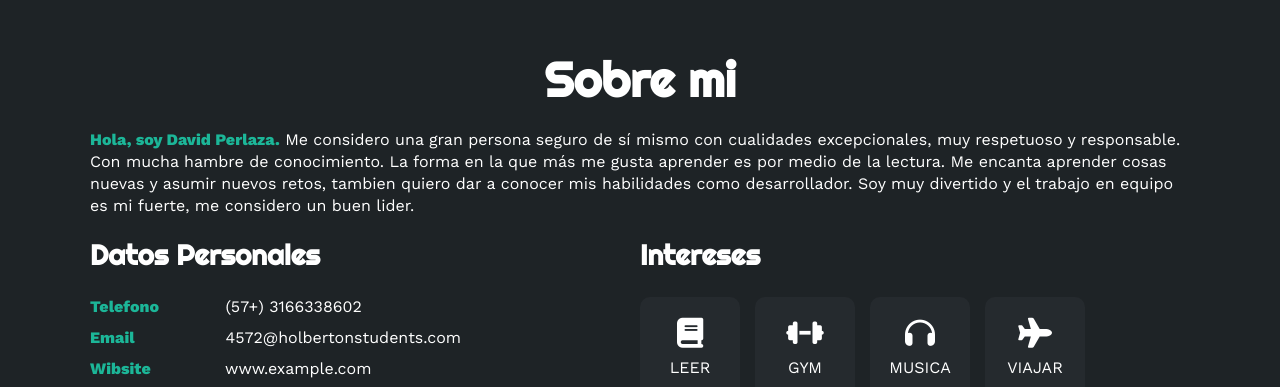
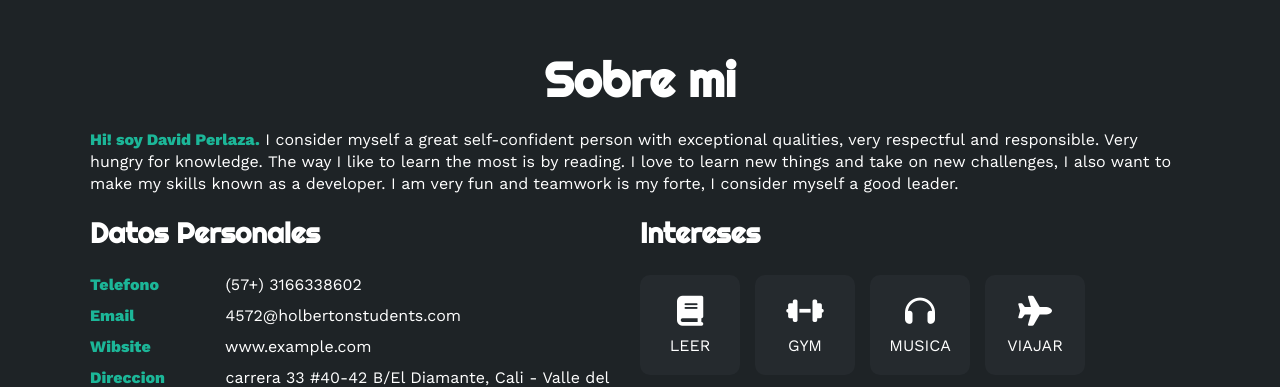
Before and after one commit to davidperlaza14/David-Stiven-Perlaza-Valencia-CV, a plain HTML site: page index.html in a window 1280 px wide. Shown: the part 820-1207 px from the top of the page. Drawn offline with nearby package versions, Linux system fonts and the light colour scheme.

Commit message:
index.html

```diff
--- a/index.html
+++ b/index.html
@@ -53,7 +53,8 @@
     <section id="sobremi" class="sobremi">
         <div class="contenido-seccion">
             <h2>Sobre mi</h2>
-            <p><span>Hola, soy David Perlaza.</span> Me considero una gran persona seguro de sí mismo con cualidades excepcionales, muy respetuoso y responsable. Con  mucha hambre de conocimiento. La forma en la que más me gusta aprender es por medio de la lectura. Me encanta aprender cosas nuevas y asumir nuevos retos, tambien quiero dar a conocer mis habilidades como desarrollador. Soy muy divertido y el trabajo en equipo es mi fuerte, me considero un buen lider.</p>
+            <p><span>Hi! soy David Perlaza.</span> I consider myself a great self-confident person with exceptional qualities, very respectful and responsible. Very hungry for knowledge. The way I like to learn the most is by reading. I love to learn new things and take on new challenges, I also want to make my skills known as a developer. I am very fun and teamwork is my forte, I consider myself a good leader.</p>
+            <!-- Me considero una gran persona seguro de sí mismo con cualidades excepcionales, muy respetuoso y responsable. Con  mucha hambre de conocimiento. La forma en la que más me gusta aprender es por medio de la lectura. Me encanta aprender cosas nuevas y asumir nuevos retos, también quiero dar a conocer mis habilidades como desarrollador. Soy muy divertido y el trabajo en equipo es mi fuerte, me considero un buen líder. -->
 
             <div class="fila">
                 <!-- datos personales -->
```
